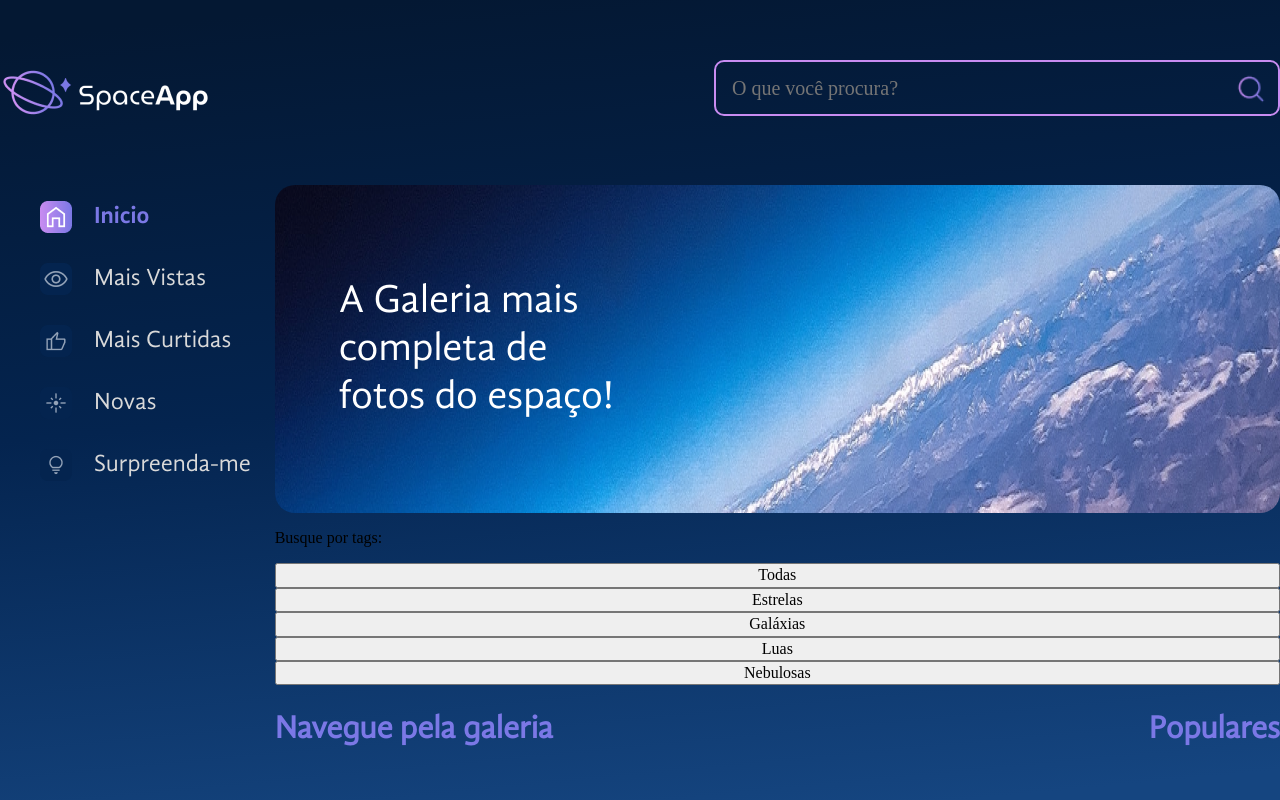
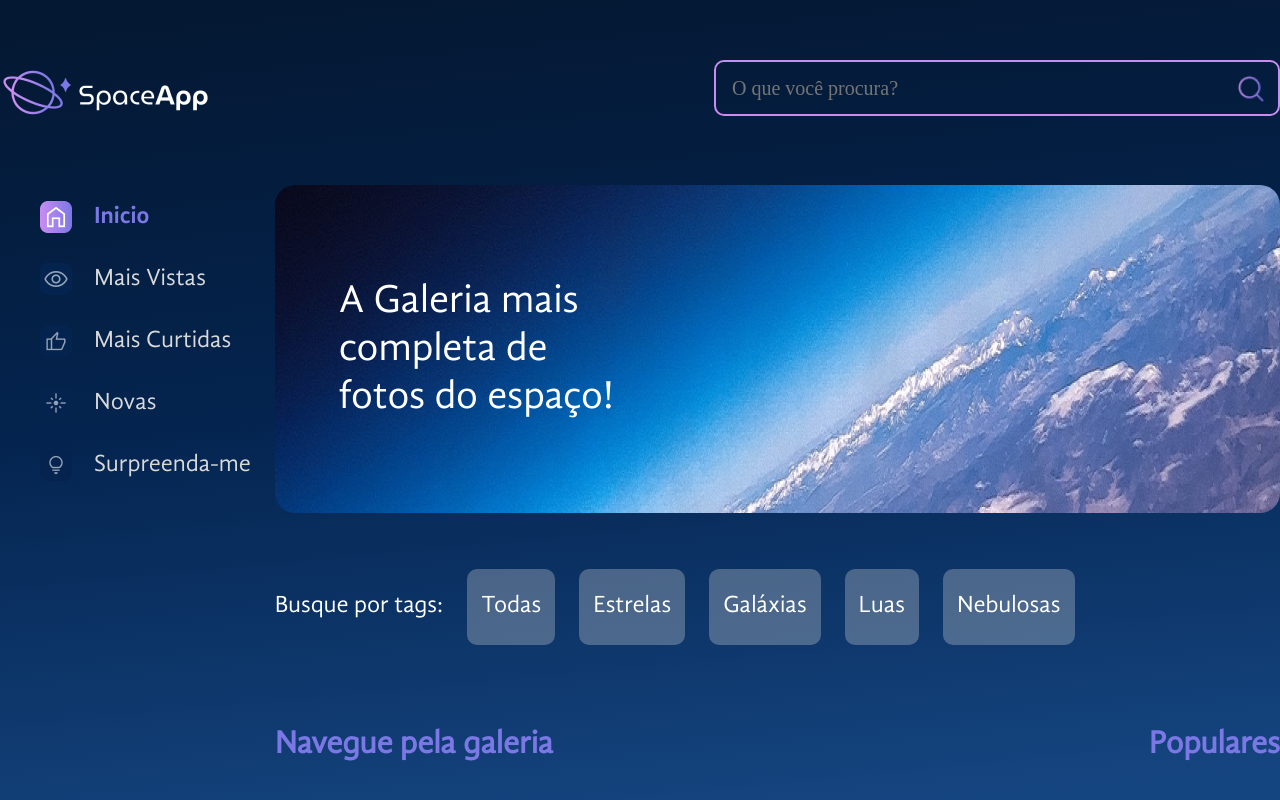
Before and after one commit to Mackenzzy/space-app, a React (Vite) app: page / in a window 1280 px wide. Built offline with nearby package versions, Linux system fonts and the light colour scheme.

Commit message:
Estilizando as tags

```diff
--- /dev/null
+++ b/src/componentes/EstilosGlobais/teste.css
@@ -0,0 +1,5 @@
+.button{
+    background-color: #D9D9D94D;
+    color: #fff;
+    border-radius: 10px;
+}
--- a/src/componentes/Galeria/tags/index.jsx
+++ b/src/componentes/Galeria/tags/index.jsx
@@ -1,16 +1,46 @@
-import tags from './tags.json'
-import styled from 'styled-components'
+import React, { useState } from 'react';
+import tags from './tags.json';
+import styled from 'styled-components';
 
-const BotaoTag = styled.button``
+const SecaoTags = styled.section`
+  display: flex;
+  gap: 24px;
+  color: #fff;
+  font-family: 'GandhiSansRegular';
+  font-size: 24px;
+  padding: 56px 0px;
+`;
+
+const BotaoTag = styled.button`
+    font-size: 24px;
+    color: #FFFFFF;
+    background: rgba(217, 217, 217, 0.3);
+    border-radius: 10px;
+    cursor: pointer;
+    transition: background-color 0.3s ease;
+    padding: 12px;
+    box-sizing: border-box;
+    border: 2px solid transparent;
+    &:hover {
+      border-color: #C98CF1;
+    }`
 
 const Tags = () => {
-    return <>
+  const [Botao, setBotao] = useState(0);
+  const trocarCorBorda = (id) => {
+    setBotao(id)
+}
 
-        <p>Busque por tags:</p>
-        {tags.map((tag) => (
-            <button key={tag.id}>{tag.titulo}</button>
-        ))}
+  return (
+    <SecaoTags>
+      <p>Busque por tags:</p>
+      {tags.map(tag =>
+      <BotaoTag $ativo={tag.id === Botao} key={tag.id} onClick={
+        () => trocarCorBorda(tag.id)}>{tag.titulo}
+        </BotaoTag>)}
 
-    </>
-}
-export default Tags
+    </SecaoTags>
+  );
+};
+
+export default Tags;
```
